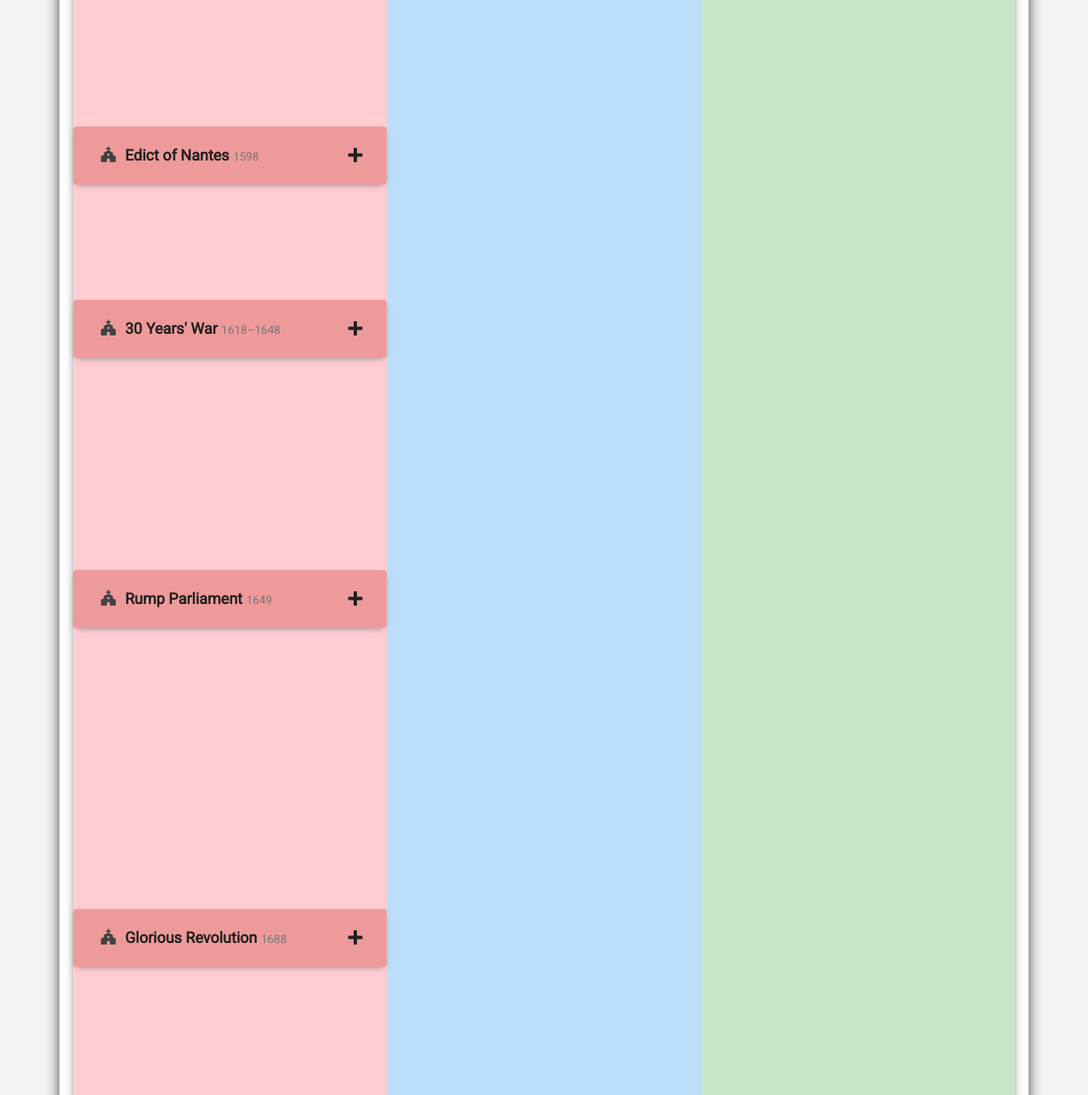
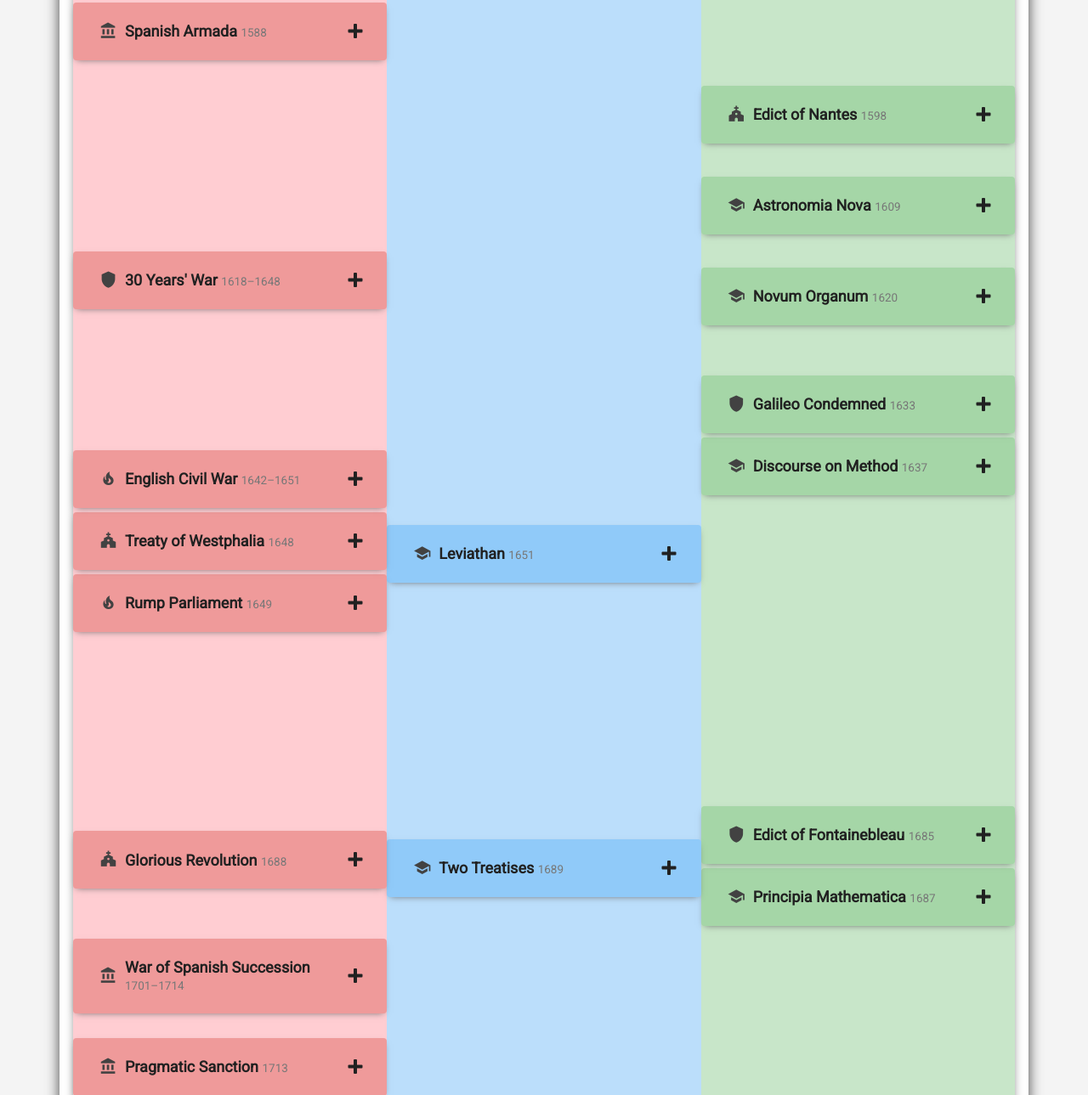
Before and after one commit to phantamanta44/EuroTimeline2016, a plain HTML site: page index.html in a window 1280 px wide. Shown: the part 1019-2308 px from the top of the page at 85% size. Drawn offline with nearby package versions, Linux system fonts and the light colour scheme.

Commit message:
Finish AP Euro implementation, add extra things for some reason

```diff
--- a/index.html
+++ b/index.html
@@ -51,7 +51,7 @@
             <div id="footer" class="container">
                 <div id="fine-print" class="row small">
                     <div id="copyright" class="col-xs-6">
-                        &copy; 2016 Evan Geng
+                        <a href="//phanta.xyz" target="_BLANK">&copy; 2016 Evan Geng</a>
                     </div>
                     <div id="gh-link" class="col-xs-6 text-right">
                         <a href="//github.com/phantamanta44/EuroTimeline2016" target="_BLANK">
--- a/static/css/main.css
+++ b/static/css/main.css
@@ -128,12 +128,12 @@ a, a:hover, a:active, a:visited {
 
 /* FOOTER */
 
-#gh-link a, #gh-link a:active, #gh-link a:visited {
+#gh-link a, #gh-link a:active, #gh-link a:visited, #copyright a, #copyright a:active, #copyright a:visited {
     color: #212121;
     transition: color 0.4s;
     text-decoration: none;
 }
 
-#gh-link a:hover {
+#gh-link a:hover, #copyright a:hover {
     color: #039BE5;
 }
--- a/static/js/main.js
+++ b/static/js/main.js
@@ -107,16 +107,9 @@ $(document).ready(function() {
         $.each(events[strand], function(i, oe) {
             var eh = oe.outerHeight(true);
             var oy = oe.position().top;
-            if (strand === 'cult') {
-            console.log(yVal);
-            console.log(oy);
-            console.log(oy + eh);
-            }
             if (inBounds(yVal, oy, oy + eh))
                 yVal = oy + eh;
         });
-        console.log(yVal);
-        console.log('-');
         event.css('top', yVal + 'px');
         event.css('z-index', 4000 - id);
         event.attr('data-zind', 4000 - id);
--- a/static/json/events.json
+++ b/static/json/events.json
@@ -2,44 +2,159 @@
     "name": "Euro Timeline 2016",
     "subtitle": "Sixteenth to Twentieth Century",
     "startYear": 1500,
-    "endYear": 1900,
+    "endYear": 1920,
     "tlHeight": 4096,
     "themes": {
         "pro": {"name": "Religious Reformation", "icon": "mdi-church"},
         "gov": {"name": "Government Centralization", "icon": "mdi-bank"},
-        "rat": {"name": "Rational Thought", "icon": "mdi-flask"},
-        "ind": {"name": "Industrialization", "icon": "mdi-factory"},
-        "nat": {"name": "Nationalism", "icon": "mdi-flag-variant"},
+        "rat": {"name": "Rational Thought", "icon": "mdi-school"},
+        "eco": {"name": "Economic Development", "icon": "mdi-cash-multiple"},
         "lib": {"name": "Radical Liberal Action", "icon": "mdi-fire"},
-        "con": {"name": "Conservative Reaction", "icon": "mdi-undo-variant"}
+        "con": {"name": "Conservative Reaction", "icon": "mdi-shield"}
     },
     "strands": {
         "pol": [
+            {
+                "name": "Sack of Rome", "sYear": 1527, "theme": "con",
+                "desc": "Rome is seiged by the troops of Charles V, putting an abrupt end to the Italian Renaissance."
+            },
             {
                 "name": "Peace of Augsburg", "sYear": 1555, "theme": "pro",
                 "desc": "Charles V ends the war against the Schmalkaldic League and legalizes the practice of Protestantism (specifically Lutheranism) in the Holy Roman Empire."
             },
             {
-                "name": "Edict of Nantes", "sYear": 1598, "theme": "pro",
-                "desc": "Established legal religious toleration of Calvanists in France under King Henry IV."
+                "name": "Spanish Armada", "sYear": 1588, "theme": "gov",
+                "desc": "The Spanish Armada attempts to mount a naval offensive against Britain, and suffers a decisive defeat as a result."
             },
             {
-                "name": "30 Years' War", "sYear": 1618, "eYear": 1648, "theme": "pro",
+                "name": "30 Years' War", "sYear": 1618, "eYear": 1648, "theme": "con",
                 "desc": "An elongated armed conflict between the Catholic church and the various Protestant denominations across Europe."
             },
             {
-                "name": "Rump Parliament", "sYear": 1649, "theme": "pro",
-                "desc": "Richard Cromwell forcibly dissolves the Rump Parliament and establishes the English Commonwealth, which lasts until 1660"
+                "name": "Treaty of Westphalia", "sYear": 1648, "theme": "pro",
+                "desc": "Ended the 30 Years' War and provided for religious tolerance of Protestants."
+            },
+            {
+                "name": "English Civil War", "sYear": 1642, "eYear": 1651, "theme": "lib",
+                "desc": "England enters a period of civil war, ending with the English Commonwealth under Oliver Cromwell."
+            },
+            {
+                "name": "Rump Parliament", "sYear": 1649, "theme": "lib",
+                "desc": "Cromwell forcibly dissolves the Rump Parliament and establishes the English Commonwealth, which lasts until 1660"
             },
             {
                 "name": "Glorious Revolution", "sYear": 1688, "theme": "pro",
                 "desc": "King James II of England, after being suspected of harboring Catholic sympathies, is peacefully replaced with William III of Orange-Nassau."
+            },
+            {
+                "name": "War of Spanish Succession", "sYear": 1701, "eYear": 1714, "theme": "gov",
+                "desc": "Various European nations fight over the succession of the Spanish throne. Technically, the Habsburgs have the legal right to the throne, but nobody wants a powerful Habsburg state in the middle of their affairs."
+            },
+            {
+                "name": "Pragmatic Sanction", "sYear": 1713, "theme": "gov",
+                "desc": "Charles VI of the Holy Roman Empire issues the Pragmatic Sanction, which gave his entire inheritance to his daughter, Maria Theresa."
+            },
+            {
+                "name": "Treaty of Utrecht", "sYear": 1713, "theme": "gov",
+                "desc": "Ended the War of Spanish Succession by splitting the German and Spanish Habsburg empires."
+            },
+            {
+                "name": "Seven Years' War", "sYear": 1754, "eYear": 1763, "theme": "eco",
+                "desc": "A war between the major powers of Europe over economical affairs."
+            },
+            {
+                "name": "Diplomatic Revolution", "sYear": 1756, "theme": "gov",
+                "desc": "Rearranged German alliances between France and Britain."
+            },
+            {
+                "name": "Treaty of Paris", "sYear": 1763, "theme": "eco",
+                "desc": "Ends the Seven Years' War and marks the beginning of Britain's global dominance."
+            },
+            {
+                "name": "Tennis Court Oath", "sYear": 1789, "theme": "lib",
+                "desc": "The third estate takes the Tennis Court Oath in a nearby tennis court after being thrown out of the Estates-General. This oath marks the beginning of the French Revolution."
+            },
+            {
+                "name": "Coup of 18 Brumaire", "sYear": 1799, "theme": "lib",
+                "desc": "Napoleon Bonaparte overthrows the Directory and takes power as the First Consul to France, ending the French Revolution."
+            },
+            {
+                "name": "Napoleonic Defeat", "sYear": 1814, "theme": "con",
+                "desc": "Napoleon abdicates in the face of total defeat after the Allies sign the Treaty of Chaumont."
+            },
+            {
+                "name": "Congress of Vienna", "sYear": 1814, "eYear": 1815, "theme": "con",
+                "desc": "Congress held in Vienna with the goal of restoring Europe to a state from before the French Revolution."
+            },
+            {
+                "name": "Defeat at Waterloo", "sYear": 1815, "theme": "con",
+                "desc": "Napoleon is defeated at Waterloo after the 100 days, and is exiled to the island of Saint Helena."
+            },
+            {
+                "name": "Peterloo Massacre", "sYear": 1819, "theme": "lib",
+                "desc": "The Manchester Patriotic Union organizes a public demonstration to gain support for their liberal agenda. The British military attempts to control the crowd, killing a number of people in the ensuing chaos."
+            },
+            {
+                "name": "Decembrist Revolt", "sYear": 1825, "theme": "lib",
+                "desc": "Radical Russian military officiers refuse to swear allegiance to Tsar Nicholas I, and are subsequently crushed by the Tsar."
+            },
+            {
+                "name": "Louis Napoleon", "sYear": 1852, "theme": "lib",
+                "desc": "Louis Napoleon takes the French throne as the first President of France."
+            },
+            {
+                "name": "Crimean War", "sYear": 1853, "eYear": 1856, "theme": "gov",
+                "desc": "Russia attempts to take land from the Ottoman Empire, and the rest of Europe intervenes, resulting in a devastating loss for Russia."
+            },
+            {
+                "name": "Seven Weeks' War", "sYear": 1866, "theme": "gov",
+                "desc": "Otto Von Bismarck provokes a war between Prussia and Austria in the interest of capturing key German territories."
+            },
+            {
+                "name": "Dreyfus Affair", "sYear": 1894, "eYear": 1906, "theme": "gov",
+                "desc": "A French military officier is falsely accused of handing off secrets to Germany, and the French government blunders while trying to cover it up."
             }
         ],
         "econ": [
             {
                 "name": "Peasants' Revolt", "sYear": 1524, "eYear": 1525, "theme": "lib",
                 "desc": "The German peasantry revolt in light of the percieved support from the Lutheran church."
+            },
+            {
+                "name": "Leviathan", "sYear": 1651, "theme": "rat",
+                "desc": "Thomas Hobbes publishes his treatise on the nature of the governed through social contract theory."
+            },
+            {
+                "name": "Two Treatises", "sYear": 1689, "theme": "rat",
+                "desc": "John Locke publishes his take on social contract theory."
+            },
+            {
+                "name": "War of Jenkins' Ear", "sYear": 1739, "eYear": 1748, "theme": "eco",
+                "desc": "Anglo-Spanish war over economic power in America."
+            },
+            {
+                "name": "Social Contract", "sYear": 1762, "theme": "rat",
+                "desc": "Rousseau publishes yet another interpretation of the social contract theory."
+            },
+            {
+                "name": "American Revolution", "sYear": 1775, "eYear": 1783, "theme": "lib",
+                "desc": "The Americans decide to revolt against Britain. France supports the Americans, creating heavy economical strain."
+            },
+            {
+                "name": "Wealth of Nations", "sYear": 1776, "theme": "eco",
+                "desc": "Adam Smith publishes his works on capitalism and the benefits of a competition-driven economy."
+            },
+            {
+                "name": "Factory Act", "sYear": 1833, "theme": "eco",
+                "desc": "The Factory Act is passed, imposing limits upon child labour in factories."
+            },
+            {
+                "name": "Repeal of Corn Laws", "sYear": 1845, "theme": "eco",
+                "desc": "The English Corn Laws are repealed in the light of the Irish potato famine."
+            },
+            {
+                "name": "Communist Manifesto", "sYear": 1848, "theme": "eco",
+                "desc": "Karl Marx and Friedrich Engels publish the Communist Manifesto, drawing from the works of utopian socialists and capitalists."
             }
         ],
         "cult": [
@@ -56,6 +171,10 @@
                 "desc": "King Henry VIII of England declares himself the sole head of the English Anglican church."
             },
             {
+                "name": "On The Revolutions...", "sYear": 1543, "theme": "rat",
+                "desc": "Nicolaus Copernicus publishes \"On the Revolutions of the Heavenly Spheres\", marking the beginning of the Scientific Revolution."
+            },
+            {
                 "name": "Council of Trent", "sYear": 1545, "eYear": 1563, "theme": "con",
                 "desc": "The Catholic Church organizes a council to condemn Protestantism and reform the church structure."
             },
@@ -64,8 +183,56 @@
                 "desc": "Extensive bloody conflict in France that resulted in the death of many Huguenot leaders, marking a turning point in the French wars of religion."
             },
             {
-                "name": "", "sYear": 1800, "eYear": 1801, "theme": "pro",
-                "desc": ""
+                "name": "Edict of Nantes", "sYear": 1598, "theme": "pro",
+                "desc": "Established legal religious toleration of Calvanists in France under King Henry IV."
+            },
+            {
+                "name": "Astronomia Nova", "sYear": 1609, "theme": "rat",
+                "desc": "Kepler (unhappily) publishes his findings after studying the motions of the heavens."
+            },
+            {
+                "name": "Novum Organum", "sYear": 1620, "theme": "rat",
+                "desc": "Francis Bacon publishes \"Novum Organum\", which outlines his system of empirical observation in the context of science."
+            },
+            {
+                "name": "Galileo Condemned", "sYear": 1633, "theme": "con",
+                "desc": "Galileo is accused of heresy and sentenced to house arrest until his death."
+            },
+            {
+                "name": "Discourse on Method", "sYear": 1637, "theme": "rat",
+                "desc": "Rene Descartes publishes his work on the deductive system of thought, advocating for a scientific method formed purely of conjecture and reasoning"
+            },
+            {
+                "name": "Edict of Fontainebleau", "sYear": 1685, "theme": "con",
+                "desc": "Revoked the Edict of Nantes and sparked a strong liberal reaction."
+            },
+            {
+                "name": "Principia Mathematica", "sYear": 1687, "theme": "rat",
+                "desc": "Newton publishes his work on the laws of physics."
+            },
+            {
+                "name": "Spirit of the Laws", "sYear": 1748, "theme": "rat",
+                "desc": "Montesquieu publishes his works detailing a system of balanced government."
+            },
+            {
+                "name": "Encyclopedia", "sYear": 1751, "theme": "rat",
+                "desc": "Diderot publishes the Encyclopedia, an attempt at cataloguing all human knowledge in one set of books."
+            },
+            {
+                "name": "Emile", "sYear": 1762, "theme": "rat",
+                "desc": "Rousseau publishes \"Emiel\", a treatise advocating the view of men being superior to women."
+            },
+            {
+                "name": "Crime and Punishment", "sYear": 1764, "theme": "rat",
+                "desc": "Beccaria publishes his theories on the effective execution of punishment within the boundaries of morality."
+            },
+            {
+                "name": "Vindication of Rights", "sYear": 1792, "theme": "rat",
+                "desc": "Wollstonecraft publishes her theories on the position of women in society being equal to that of men."
+            },
+            {
+                "name": "Education Act", "sYear": 1869, "theme": "rat",
+                "desc": "British education is taken out of the hands of the Church."
             }
         ]
     }
```
